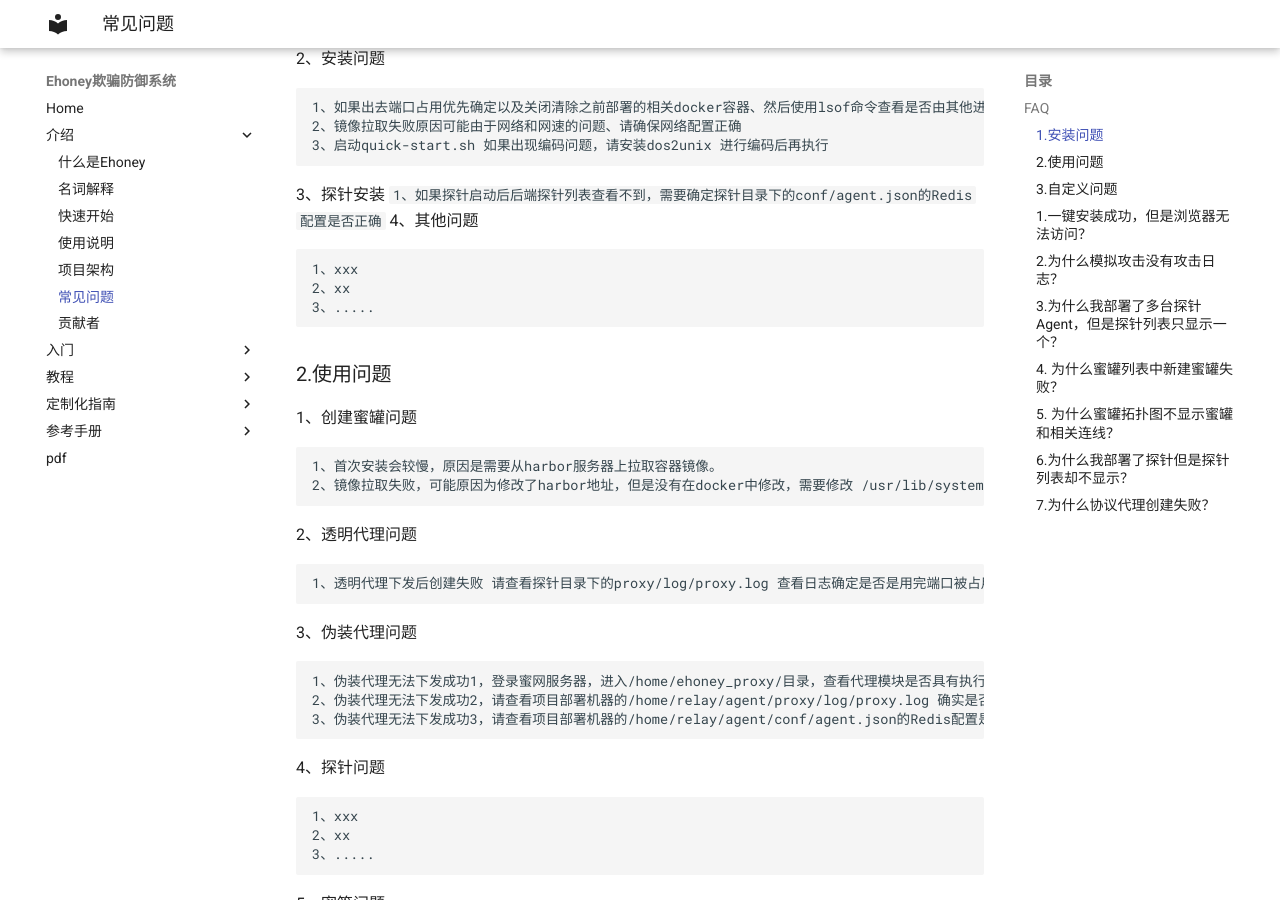
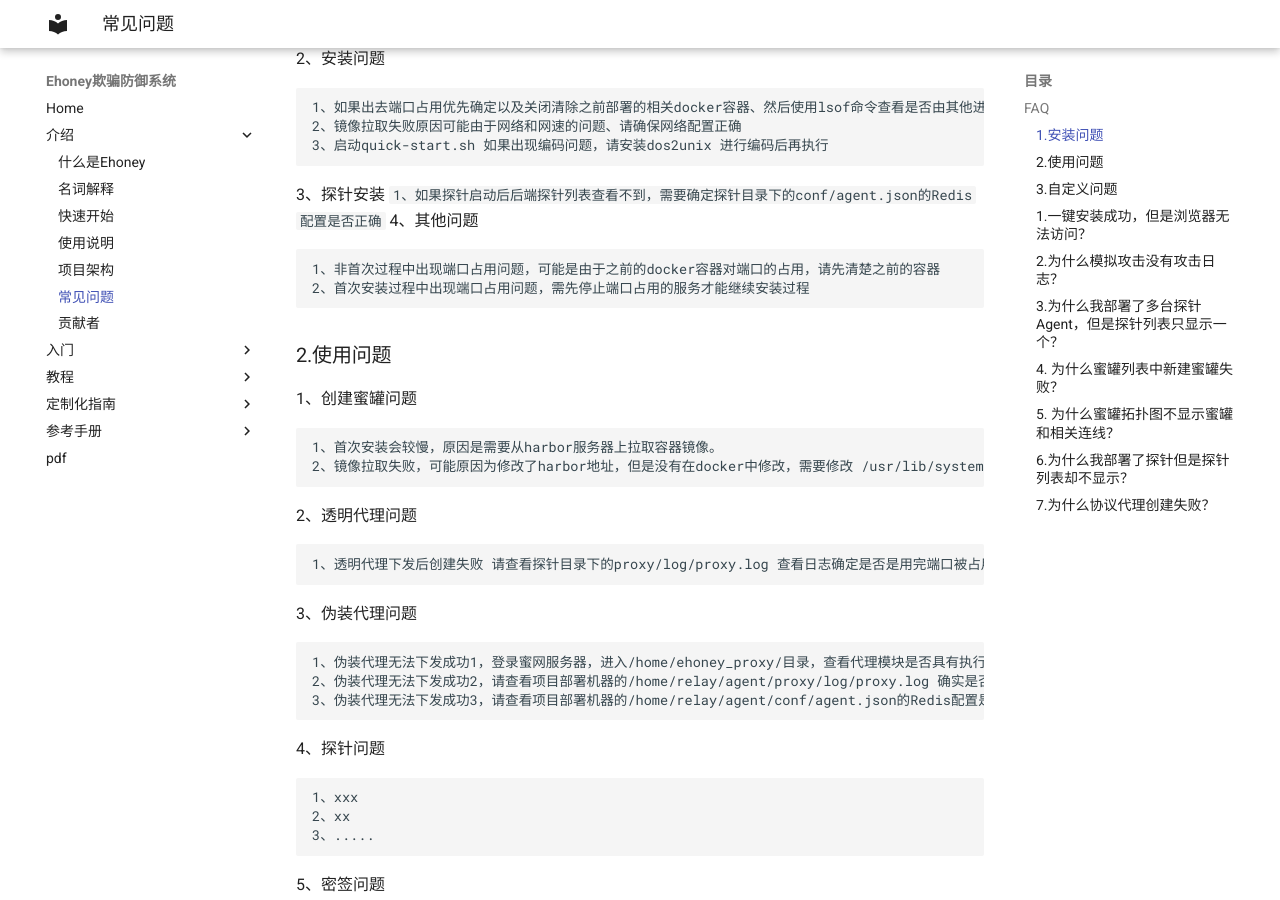
Before and after one commit to seccome/Ehoney, an MkDocs documentation site: the page built from doc/Introduction/CommonProblem.md, in a window 1280 px wide and 900 px high, scrolled down 366 px. Built offline with MkDocs 1.6.1 and Material for MkDocs 9.7.7, drawn with Linux system fonts in a browser that asks for light colours.

Commit message:
Update CommonProblem.md

````diff
--- a/doc/Introduction/CommonProblem.md
+++ b/doc/Introduction/CommonProblem.md
@@ -18,9 +18,8 @@
    ```
 4、其他问题
    ```
-   1、xxx
-   2、xx
-   3、.....
+   1、非首次过程中出现端口占用问题，可能是由于之前的docker容器对端口的占用，请先清楚之前的容器
+   2、首次安装过程中出现端口占用问题，需先停止端口占用的服务才能继续安装过程
    ```
 
 ### 2.使用问题
````
